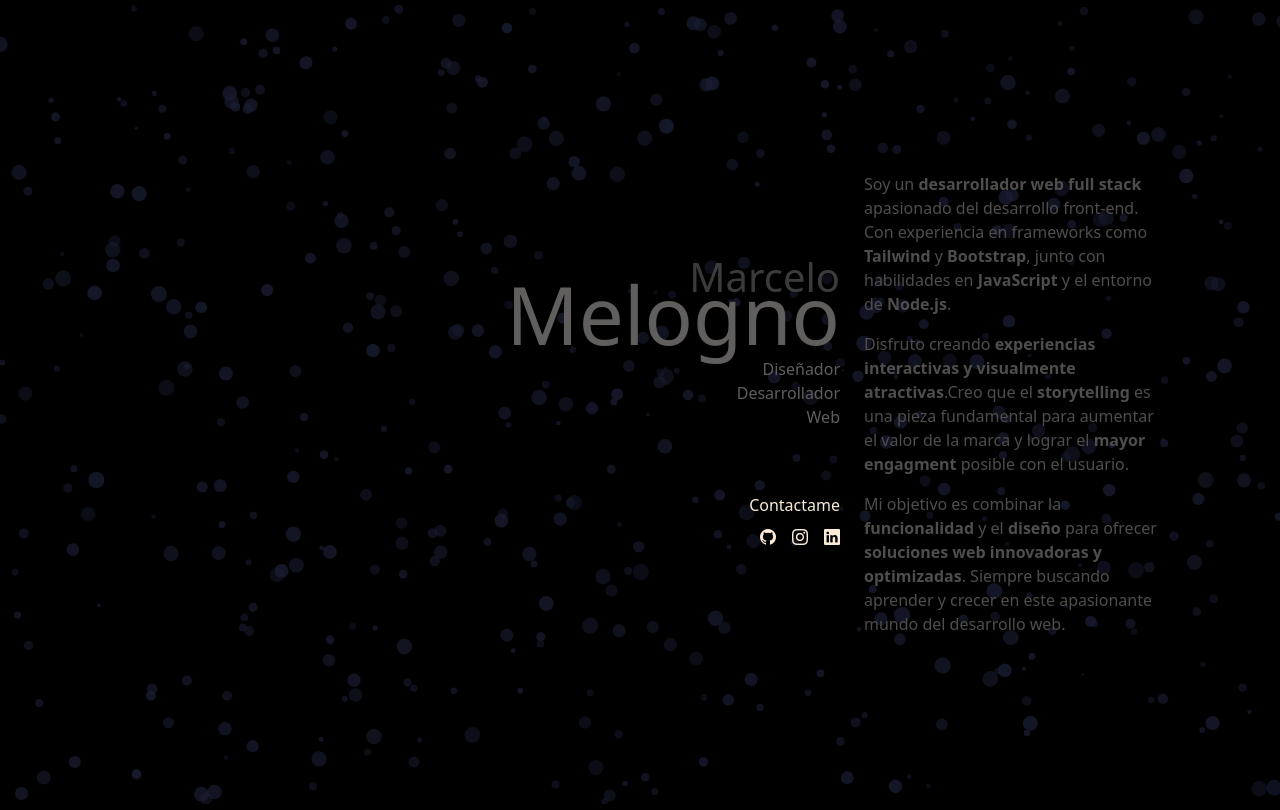
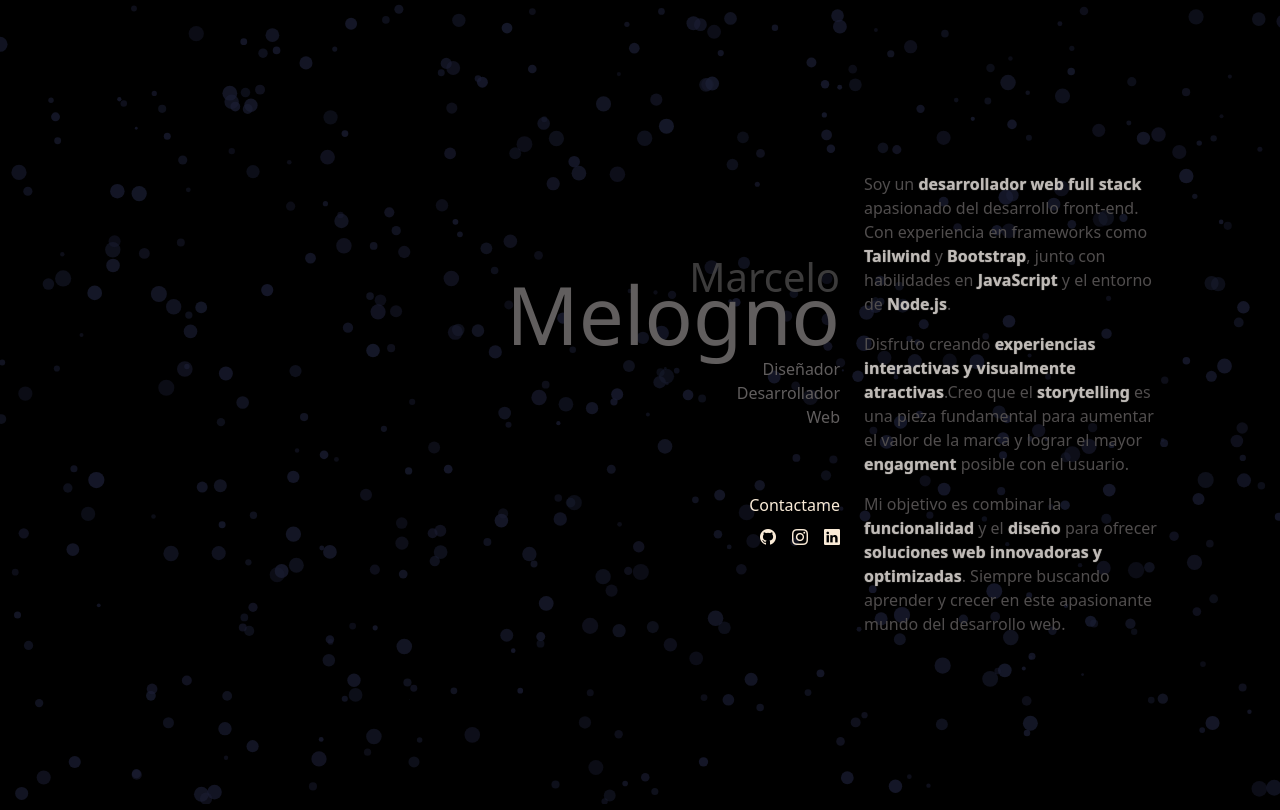
Before and after one commit to MarceM1/Portfolio, a plain HTML site: page index.html in a window 1280 px wide. In both pictures the pointer is over the element "desarrollador web full stack". Drawn offline with nearby package versions, Linux system fonts and the light colour scheme.

Commit message:
Version final

```diff
--- a/index.html
+++ b/index.html
@@ -31,7 +31,7 @@
   <body class="">
     <!-- Particle Start Instance -->
     <div class="" id="particles-js"></div>
-    <div class="row vh-100 mt-1 px-3" data-bs-theme="light">
+    <div class="row vh-100 mt-1 px-3">
       <div class="d-none d-lg-block col-lg-3 vh-100"></div>
       <article
         class="titles col-12 col-md-6 col-lg-5 d-flex flex-column align-items-center align-items-md-end justify-content-center"
@@ -107,7 +107,7 @@
           <strong> experiencias interactivas y visualmente atractivas</strong
           >.Creo que el <strong>storytelling</strong> es una pieza fundamental
           para aumentar el valor de la marca y lograr el
-          <strong>mayor engagment</strong> posible con el usuario.
+          mayor <strong>engagment</strong> posible con el usuario.
         </p>
         <p class="text-md-start text-center" id="texto3">
           Mi objetivo es combinar la <strong>funcionalidad</strong> y el
--- a/style.css
+++ b/style.css
@@ -73,3 +73,9 @@ article {
 .content p {
 	color: #504d4d;
 }
+
+.content:hover strong {
+	transition: all .3s ease-in-out;
+	text-shadow: 0 0 1px rgba(214, 209, 203, 0.837);
+	color: rgba(196, 192, 188, 0.819);
+}
```
